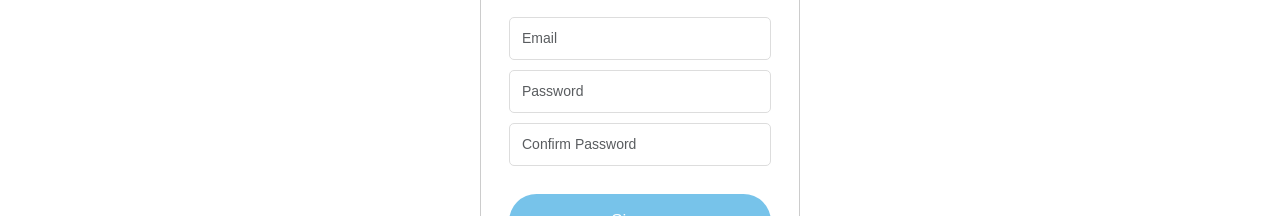
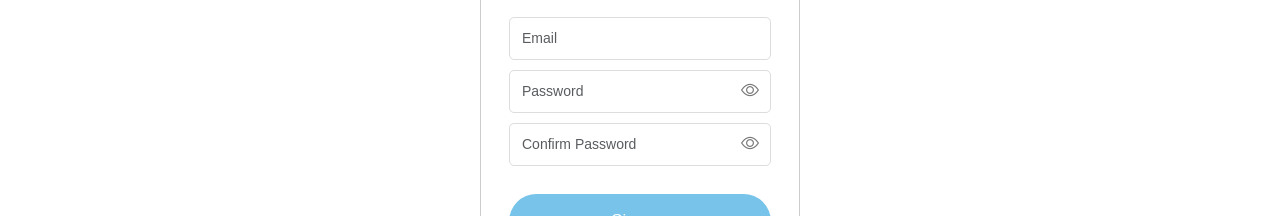
Before and after one commit to chinmaysankhua/mail-box-client, a React (Vite) app: page /signup in a window 1280 px wide. Shown: the part 288-504 px from the top of the page. Built offline with nearby package versions, Linux system fonts and the light colour scheme; no server answers.

Commit message:
login page updated

```diff
--- a/package.json
+++ b/package.json
@@ -7,10 +7,13 @@
     "dev": "vite",
     "build": "vite build",
     "lint": "eslint .",
-    "preview": "vite preview"
+    "preview": "vite preview",
+    "test": "vitest",
+    "test:ui": "vitest --ui"
   },
   "dependencies": {
     "bootstrap": "^5.3.8",
+    "bootstrap-icons": "^1.13.1",
     "firebase": "^12.19.0",
     "react": "^19.2.8",
     "react-bootstrap": "^2.10.10",
@@ -20,6 +23,7 @@
   },
   "devDependencies": {
     "@eslint/js": "^10.0.1",
+    "@testing-library/jest-dom": "^7.0.1",
     "@types/react": "^19.2.18",
     "@types/react-dom": "^19.2.7",
     "@vitejs/plugin-react": "^6.1.1",
--- a/src/components/Login.css
+++ b/src/components/Login.css
@@ -106,3 +106,31 @@
 .signup-box a:hover {
   text-decoration: underline;
 }
+
+.password-wrapper {
+  position: relative;
+}
+
+.password-wrapper .form-control {
+  padding-right: 45px;
+}
+
+.password-toggle {
+  position: absolute;
+  top: 50%;
+  right: 12px;
+  transform: translateY(-50%);
+
+  border: none;
+  background: transparent;
+
+  color: #777;
+  cursor: pointer;
+
+  font-size: 18px;
+  padding: 0;
+}
+
+.password-toggle:hover {
+  color: #222;
+}
--- a/src/components/Login.jsx
+++ b/src/components/Login.jsx
@@ -12,13 +12,11 @@ const Login = () => {
 
   const [email, setEmail] = useState("");
   const [password, setPassword] = useState("");
-
+  const [showPassword, setShowPassword] = useState(false);
   const [error, setError] = useState("");
   const [loading, setLoading] = useState(false);
 
-  const isFormValid =
-    email.trim() !== "" &&
-    password.trim() !== "";
+  const isFormValid = email.trim() !== "" && password.trim() !== "";
 
   const handleSubmit = async (event) => {
     event.preventDefault();
@@ -33,11 +31,7 @@ const Login = () => {
     try {
       setLoading(true);
 
-      await signInWithEmailAndPassword(
-        auth,
-        email,
-        password
-      );
+      await signInWithEmailAndPassword(auth, email, password);
 
       console.log("User has successfully logged in");
 
@@ -48,14 +42,12 @@ const Login = () => {
       switch (error.code) {
         case "auth/invalid-credential":
           setError(
-            "Invalid email or password. If you don't have an account, please sign up first."
+            "Invalid email or password. If you don't have an account, please sign up first.",
           );
           break;
 
         case "auth/user-not-found":
-          setError(
-            "No account found. Please sign up first."
-          );
+          setError("No account found. Please sign up first.");
           break;
 
         case "auth/wrong-password":
@@ -67,15 +59,11 @@ const Login = () => {
           break;
 
         case "auth/too-many-requests":
-          setError(
-            "Too many failed attempts. Please try again later."
-          );
+          setError("Too many failed attempts. Please try again later.");
           break;
 
         case "auth/network-request-failed":
-          setError(
-            "Network error. Please check your internet connection."
-          );
+          setError("Network error. Please check your internet connection.");
           break;
 
         default:
@@ -89,21 +77,14 @@ const Login = () => {
   return (
     <div className="login-page">
       <main className="login-container">
-
         <div className="login-card">
           <h2>Login</h2>
 
           {location.state?.message && (
-            <Alert variant="success">
-              {location.state.message}
-            </Alert>
+            <Alert variant="success">{location.state.message}</Alert>
           )}
 
-          {error && (
-            <Alert variant="danger">
-              {error}
-            </Alert>
-          )}
+          {error && <Alert variant="danger">{error}</Alert>}
 
           <Form onSubmit={handleSubmit}>
             <Form.Group className="login-form-group">
@@ -111,21 +92,30 @@ const Login = () => {
                 type="email"
                 placeholder="Email"
                 value={email}
-                onChange={(event) =>
-                  setEmail(event.target.value)
-                }
+                onChange={(event) => setEmail(event.target.value)}
               />
             </Form.Group>
 
             <Form.Group className="login-form-group">
-              <Form.Control
-                type="password"
-                placeholder="Password"
-                value={password}
-                onChange={(event) =>
-                  setPassword(event.target.value)
-                }
-              />
+              <div className="password-wrapper">
+                <Form.Control
+                  type={showPassword ? "text" : "password"}
+                  placeholder="Password"
+                  value={password}
+                  onChange={(event) => setPassword(event.target.value)}
+                />
+
+                <button
+                  type="button"
+                  className="password-toggle"
+                  onClick={() => setShowPassword(!showPassword)}
+                  aria-label={showPassword ? "Hide password" : "Show password"}
+                >
+                  <i
+                    className={`bi ${showPassword ? "bi-eye-slash" : "bi-eye"}`}
+                  ></i>
+                </button>
+              </div>
             </Form.Group>
 
             <Button
@@ -139,10 +129,8 @@ const Login = () => {
         </div>
 
         <div className="signup-box">
-          Don't have an account?{" "}
-          <Link to="/signup">Sign up first</Link>
+          Don't have an account? <Link to="/signup">Sign up first</Link>
         </div>
-
       </main>
     </div>
   );
--- a/src/components/Signup.css
+++ b/src/components/Signup.css
@@ -113,3 +113,31 @@
 .login-box a:hover {
   text-decoration: underline;
 }
+
+.password-wrapper {
+  position: relative;
+}
+
+.password-wrapper .form-control {
+  padding-right: 45px;
+}
+
+.password-toggle {
+  position: absolute;
+  top: 50%;
+  right: 12px;
+  transform: translateY(-50%);
+
+  border: none;
+  background: transparent;
+
+  color: #777;
+  cursor: pointer;
+
+  font-size: 18px;
+  padding: 0;
+}
+
+.password-toggle:hover {
+  color: #222;
+}
--- a/src/components/Signup.jsx
+++ b/src/components/Signup.jsx
@@ -1,10 +1,7 @@
 import { useState } from "react";
 import { Form, Button, Alert } from "react-bootstrap";
 import { Link, useNavigate } from "react-router-dom";
-import {
-  createUserWithEmailAndPassword,
-  signOut,
-} from "firebase/auth";
+import { createUserWithEmailAndPassword, signOut } from "firebase/auth";
 
 import { auth } from "../firebase/firebase";
 import "./Signup.css";
@@ -18,6 +15,9 @@ const Signup = () => {
 
   const [error, setError] = useState("");
   const [loading, setLoading] = useState(false);
+
+  const [showPassword, setShowPassword] = useState(false);
+  const [showConfirmPassword, setShowConfirmPassword] = useState(false);
 
   const isFormValid =
     email.trim() !== "" &&
@@ -43,11 +43,7 @@ const Signup = () => {
     try {
       setLoading(true);
 
-      await createUserWithEmailAndPassword(
-        auth,
-        email,
-        password
-      );
+      await createUserWithEmailAndPassword(auth, email, password);
 
       console.log("User has successfully signed up");
 
@@ -65,9 +61,7 @@ const Signup = () => {
 
       switch (error.code) {
         case "auth/email-already-in-use":
-          setError(
-            "An account with this email already exists."
-          );
+          setError("An account with this email already exists.");
           break;
 
         case "auth/invalid-email":
@@ -79,15 +73,11 @@ const Signup = () => {
           break;
 
         case "auth/network-request-failed":
-          setError(
-            "Network error. Please check your internet connection."
-          );
+          setError("Network error. Please check your internet connection.");
           break;
 
         case "auth/operation-not-allowed":
-          setError(
-            "Email/password authentication is not enabled in Firebase."
-          );
+          setError("Email/password authentication is not enabled in Firebase.");
           break;
 
         default:
@@ -104,11 +94,7 @@ const Signup = () => {
         <div className="signup-card">
           <h2>SignUp</h2>
 
-        {error && (
-          <Alert variant="danger">
-            {error}
-          </Alert>
-        )}
+          {error && <Alert variant="danger">{error}</Alert>}
 
           <Form onSubmit={handleSubmit}>
             <Form.Group className="signup-form-group">
@@ -121,28 +107,56 @@ const Signup = () => {
             </Form.Group>
 
             <Form.Group className="signup-form-group">
+              <div className="password-wrapper">
                 <Form.Control
-              type="password"
+                  type={showPassword ? "text" : "password"}
                   placeholder="Password"
                   value={password}
                   onChange={(event) => setPassword(event.target.value)}
                 />
+
+                <button
+                  type="button"
+                  className="password-toggle"
+                  onClick={() => setShowPassword(!showPassword)}
+                  aria-label={showPassword ? "Hide password" : "Show password"}
+                >
+                  <i
+                    className={`bi ${showPassword ? "bi-eye-slash" : "bi-eye"}`}
+                  ></i>
+                </button>
+              </div>
             </Form.Group>
 
             <Form.Group className="signup-form-group">
+              <div className="password-wrapper">
                 <Form.Control
-              type="password"
+                  type={showConfirmPassword ? "text" : "password"}
                   placeholder="Confirm Password"
                   value={confirmPassword}
-              onChange={(event) =>
-                setConfirmPassword(event.target.value)
-              }
+                  onChange={(event) => setConfirmPassword(event.target.value)}
                 />
 
+                <button
+                  type="button"
+                  className="password-toggle"
+                  onClick={() => setShowConfirmPassword(!showConfirmPassword)}
+                  aria-label={
+                    showConfirmPassword
+                      ? "Hide confirm password"
+                      : "Show confirm password"
+                  }
+                >
+                  <i
+                    className={`bi ${
+                      showConfirmPassword ? "bi-eye-slash" : "bi-eye"
+                    }`}
+                  ></i>
+                </button>
+              </div>
+
               {confirmPassword && password !== confirmPassword && (
-              <div className="password-error">
-                Passwords do not match.
-              </div>
+                <div className="password-error">Passwords do not match.</div>
               )}
             </Form.Group>
 
@@ -157,8 +171,7 @@ const Signup = () => {
         </div>
 
         <div className="login-box">
-        Have an account?{" "}
-        <Link to="/login">Login</Link>
+          Have an account? <Link to="/login">Login</Link>
         </div>
       </main>
     </div>
--- a/src/main.jsx
+++ b/src/main.jsx
@@ -2,6 +2,7 @@ import React from "react";
 import ReactDOM from "react-dom/client";
 
 import "bootstrap/dist/css/bootstrap.min.css";
+import "bootstrap-icons/font/bootstrap-icons.css";
 import "./index.css";
 
 import App from "./App";
--- a/vite.config.js
+++ b/vite.config.js
@@ -4,4 +4,6 @@ import { defineConfig } from 'vite'
 // https://vite.dev/config/
 export default defineConfig({
   plugins: [react()],
-})
+
+
+});
```
Also changed, not shown: 1 other file (tests, documents, lock files or other folders). Lines whose indentation alone changed are shown as unchanged.
